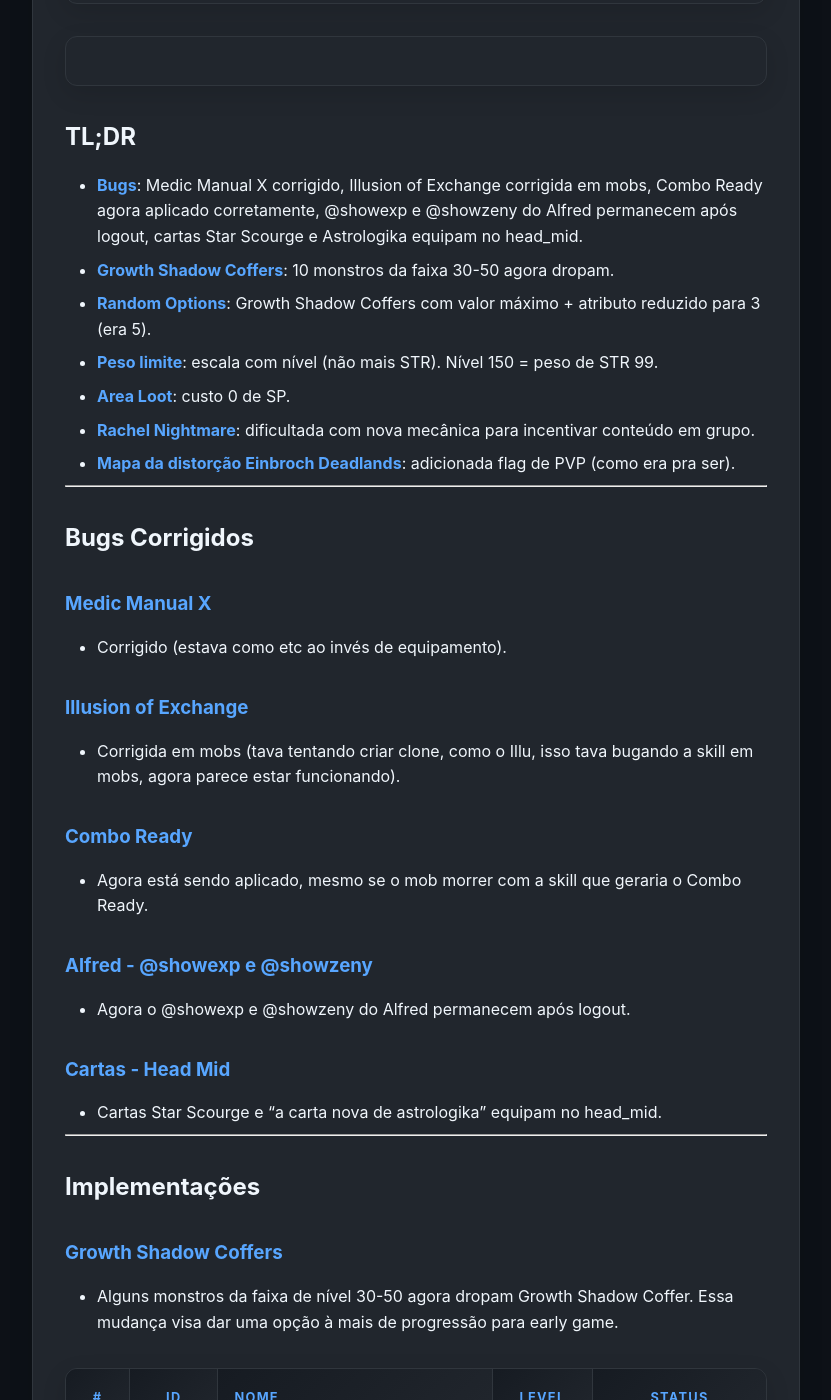
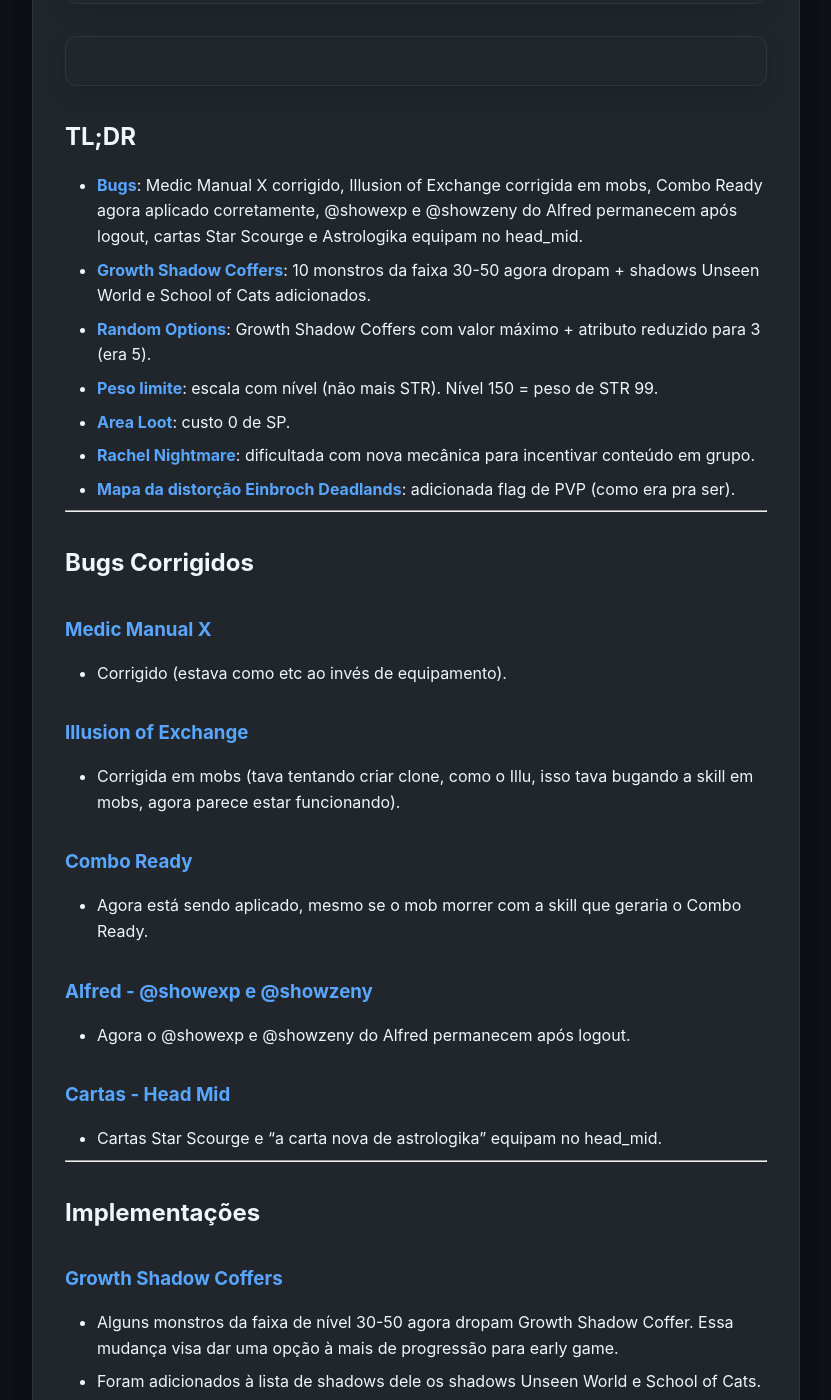
Before and after one commit to Concs93/CrocPRMsite, a Jekyll site: the page built from _posts/2025-10-05-v2-1-0.md, in a window 1280 px wide and 1400 px high, scrolled down 520 px. Shown: the whole window, without its empty margins (224-1055 px from the left). Built offline with Jekyll 4.4.1, drawn with Linux system fonts in a browser that asks for light colours.

Commit message:
growth adjust

```diff
--- a/_layouts/home.html
+++ b/_layouts/home.html
@@ -91,7 +91,7 @@ layout: default
                      <h4>TL;DR</h4>
                      <ul>
                          <li><strong>Bugs</strong>: Medic Manual X, Illusion of Exchange, Combo Ready, @showexp/@showzeny do Alfred, cartas Star Scourge e Astrologika.</li>
-                         <li><strong>Growth Shadow Coffers</strong>: 10 monstros da faixa 30-50 agora dropam.</li>
+                         <li><strong>Growth Shadow Coffers</strong>: 10 monstros da faixa 30-50 agora dropam + shadows Unseen World e School of Cats adicionados.</li>
                          <li><strong>Random Options</strong>: Growth Shadow Coffers com valor máximo + atributo reduzido para 3 (era 5).</li>
                          <li><strong>Peso limite</strong>: escala com nível (não mais STR). Nível 150 = peso de STR 99.</li>
                          <li><strong>Area Loot</strong>: custo 0 de SP.</li>
--- a/_posts/2025-10-05-v2-1-0.md
+++ b/_posts/2025-10-05-v2-1-0.md
@@ -13,7 +13,7 @@ excerpt: "Bugs corrigidos e melhorias para early game!"
 
 ## TL;DR
 - **Bugs**: Medic Manual X corrigido, Illusion of Exchange corrigida em mobs, Combo Ready agora aplicado corretamente, @showexp e @showzeny do Alfred permanecem após logout, cartas Star Scourge e Astrologika equipam no head_mid.
-- **Growth Shadow Coffers**: 10 monstros da faixa 30-50 agora dropam.
+- **Growth Shadow Coffers**: 10 monstros da faixa 30-50 agora dropam + shadows Unseen World e School of Cats adicionados.
 - **Random Options**: Growth Shadow Coffers com valor máximo + atributo reduzido para 3 (era 5).
 - **Peso limite**: escala com nível (não mais STR). Nível 150 = peso de STR 99.
 - **Area Loot**: custo 0 de SP.
@@ -45,6 +45,7 @@ excerpt: "Bugs corrigidos e melhorias para early game!"
 
 ### **Growth Shadow Coffers**
 - Alguns monstros da faixa de nível 30-50 agora dropam Growth Shadow Coffer. Essa mudança visa dar uma opção à mais de progressão para early game.
+- Foram adicionados à lista de shadows dele os shadows Unseen World e School of Cats.
 
 | **#** | **ID** | **Nome** | **Level** | **Status** |
 |:-----:|:------:|:---------|:---------:|:----------:|
```
